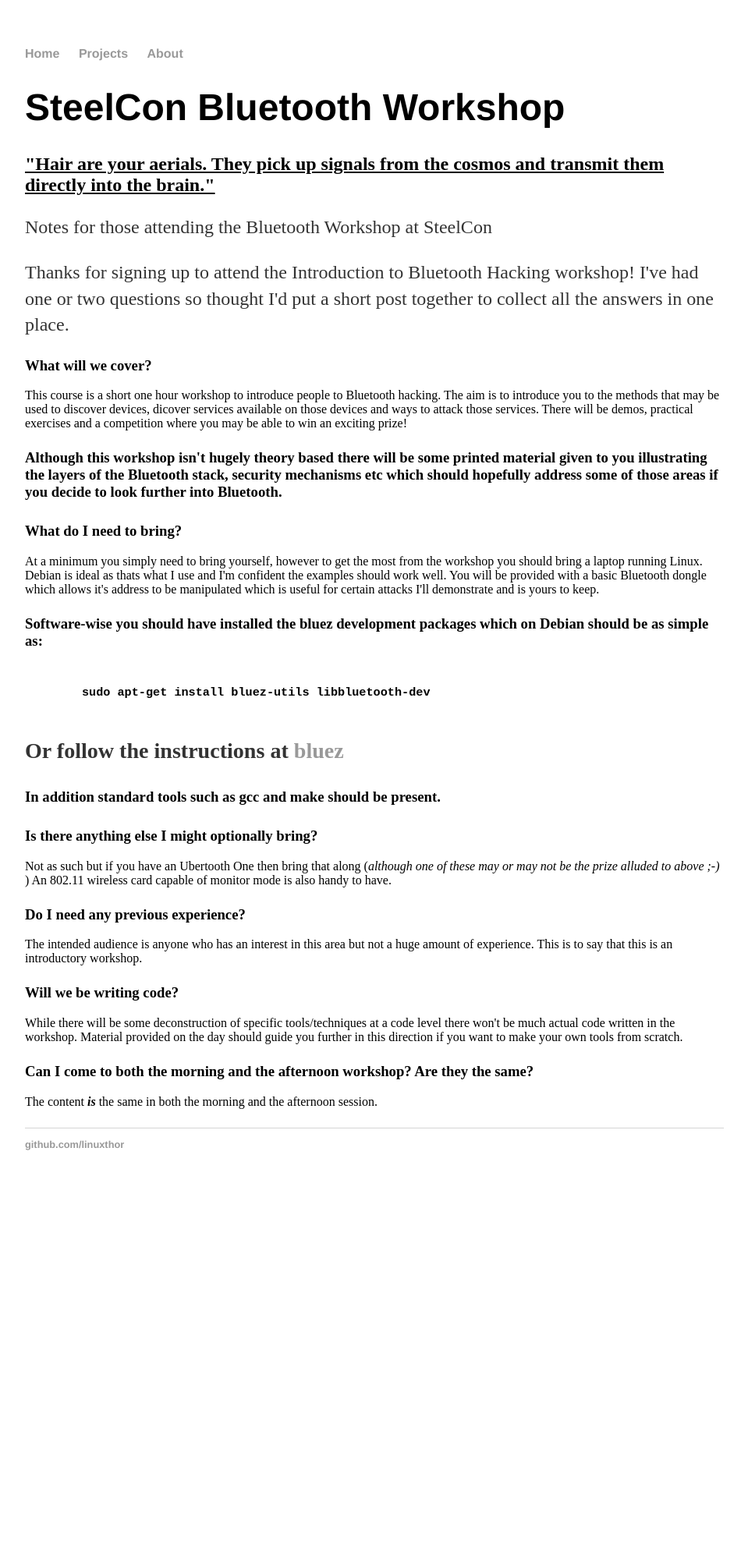
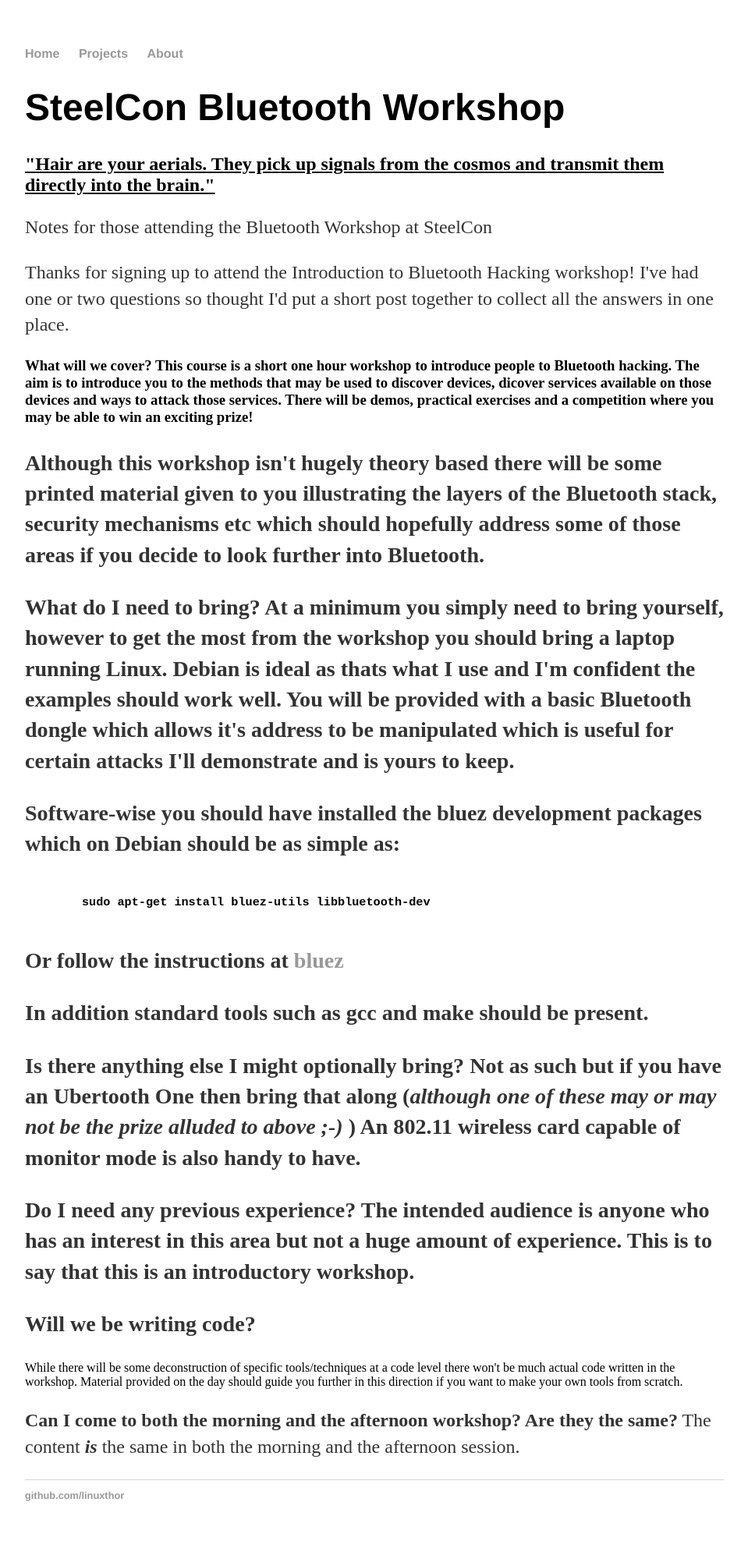
Before and after one commit to linuxthor/linuxthor.github.io, a Jekyll site: the page built from projects/steelcon-bluetooth-workshop/index.html, in a window 1280 px wide. Shown: the whole page at 78% size, without its empty margins (160-1119 px from the left). Built offline with Jekyll 4.4.1, drawn with Linux system fonts in a browser that asks for light colours; before the commit the page ends 1535 px from its top, so only the background shows below that.

```diff
--- a/projects/steelcon-bluetooth-workshop/index.html
+++ b/projects/steelcon-bluetooth-workshop/index.html
@@ -11,36 +11,36 @@ title: SteelCon Bluetooth Workshop
         <p>Thanks for signing up to attend the Introduction to Bluetooth Hacking workshop! I've had one or two questions so thought
         I'd put a short post together to collect all the answers in one place. <p>
 
-        <h3><b>What will we cover?</b></h3>
+        <h3><b>What will we cover?</b>
         This course is a short one hour workshop to introduce people to Bluetooth hacking. The aim is to introduce you to the methods that
         may be used to discover devices, dicover services available on those devices and ways to attack those services. There will be demos,
-        practical exercises and a competition where you may be able to win an exciting prize!<p><h3>Although this workshop isn't hugely theory based
+        practical exercises and a competition where you may be able to win an exciting prize!<p>Although this workshop isn't hugely theory based
         there will be some printed material given to you illustrating the layers of the Bluetooth stack, security mechanisms etc which should hopefully
         address some of those areas if you decide to look further into Bluetooth.<p>
 
-        <h3><b>What do I need to bring?</b></h3>
+        <b>What do I need to bring?</b>
         At a minimum you simply need to bring yourself, however to get the most from the workshop you should bring a laptop running
         Linux. Debian is ideal as thats what I use and I'm confident the examples should work well. You will be provided with a basic Bluetooth
-        dongle which allows it's address to be manipulated which is useful for certain attacks I'll demonstrate and is yours to keep.<p><h3>
+        dongle which allows it's address to be manipulated which is useful for certain attacks I'll demonstrate and is yours to keep.<p>
         Software-wise you should have installed the bluez development packages which on Debian should be as simple as:<p>
         <pre><code>
         sudo apt-get install bluez-utils libbluetooth-dev
         </code></pre><p>
-        Or follow the instructions at <a href=http://www.bluez.org/download/>bluez</a><p><h3>
+        Or follow the instructions at <a href=http://www.bluez.org/download/>bluez</a><p>
         In addition standard tools such as gcc and make should be present.<p>
 
-        <h3><b>Is there anything else I might optionally bring?</b></h3>
+        <b>Is there anything else I might optionally bring?</b>
         Not as such but if you have an Ubertooth One then bring that along (<i>although one of these may or may not be the prize alluded to above
-               ;-) </i>) An 802.11 wireless card capable of monitor mode is also handy to have.<p><h3>
+        ;-) </i>) An 802.11 wireless card capable of monitor mode is also handy to have.<p>
 
-        <h3><b>Do I need any previous experience?</b></h3>
+        <b>Do I need any previous experience?</b>
         The intended audience is anyone who has an interest in this area but not a huge amount of experience. This is to say that this is an introductory
-        workshop.<p><h3>
+        workshop.<p>
 
-        <h3><b>Will we be writing code?</b></h3>
+        <b>Will we be writing code?</b></h3>
         While there will be some deconstruction of specific tools/techniques at a code level there won't be much actual code written in the workshop. Material
-        provided on the day should guide you further in this direction if you want to make your own tools from scratch.<p><h3>
+        provided on the day should guide you further in this direction if you want to make your own tools from scratch.<p>
 
-       <h3><b>Can I come to both the morning and the afternoon workshop? Are they the same?</b></h3>
+        <b>Can I come to both the morning and the afternoon workshop? Are they the same?</b></h3>
         The content <b><i>is</i></b> the same in both the morning and the afternoon session.<p><p>
 </div>
```
